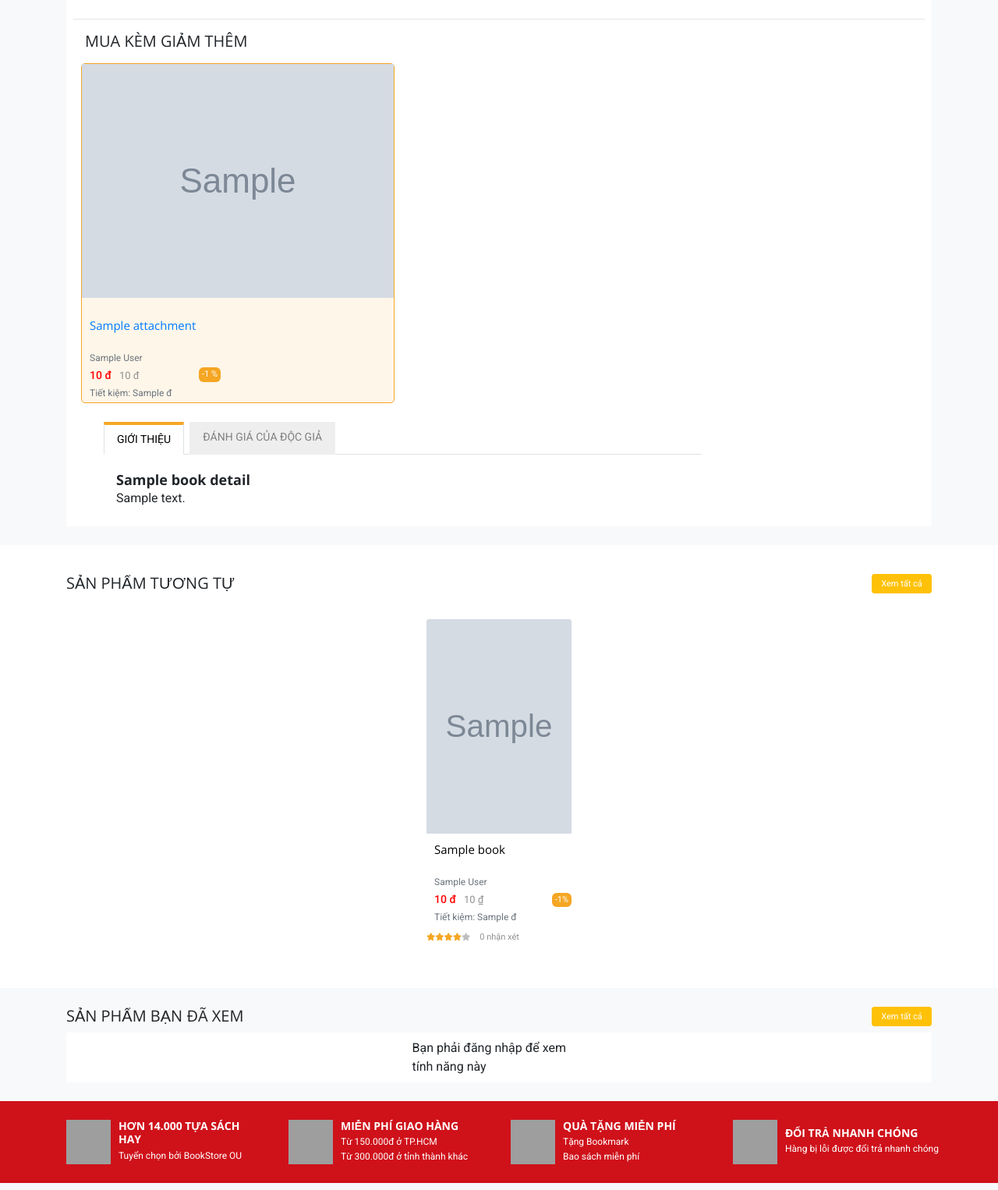
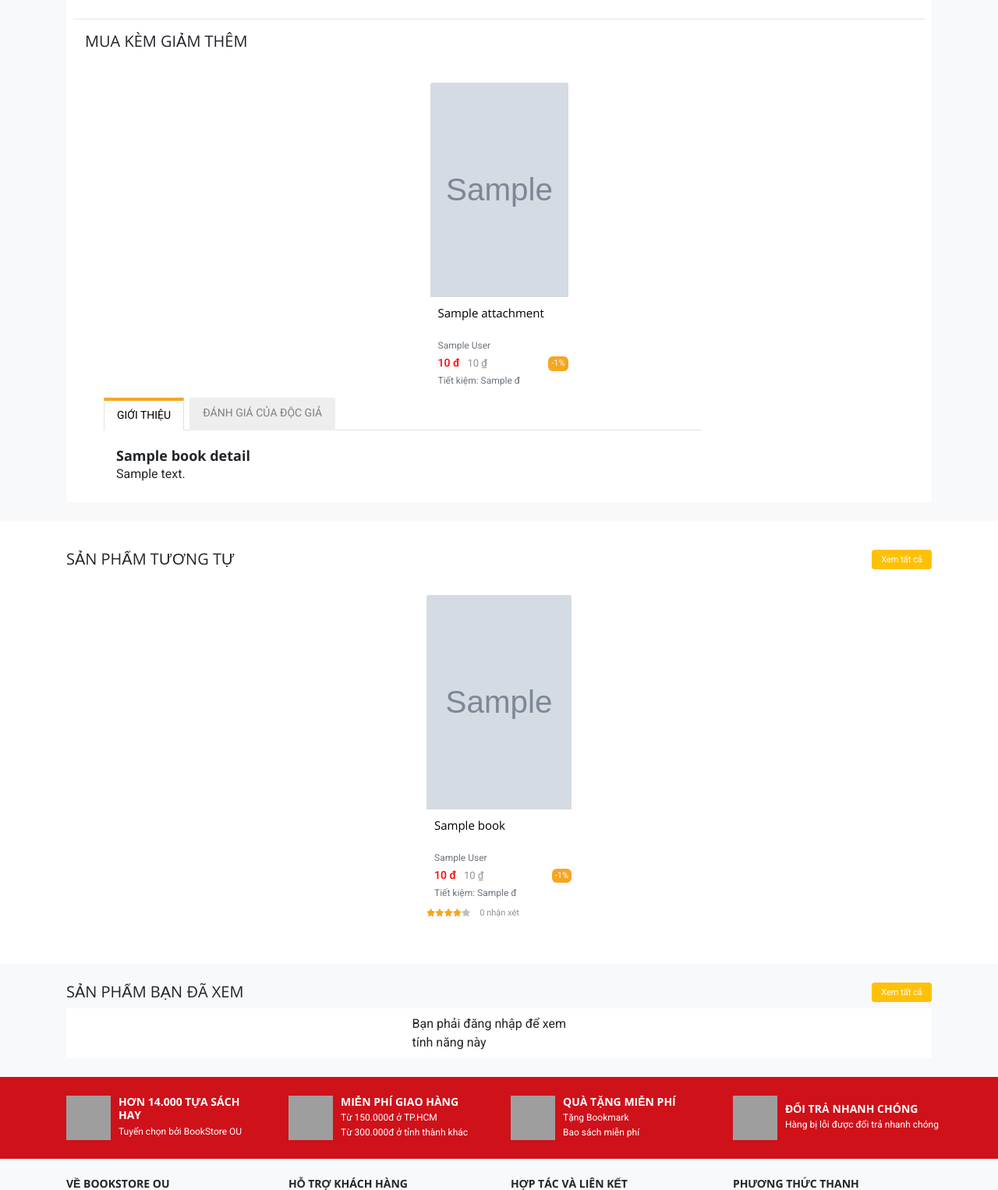
Before and after one commit to nguyentrungkien01/BookStore, a Flask app: template BookStoreApp/templates/non_admin/book-detail.html in a window 1280 px wide. Shown: the part 625-2151 px from the top of the page at 78% size. Run offline with Flask 2, Linux system fonts and the light colour scheme; the template is opened without the code that fills it: most values are stand-ins (such as "Sample title", 1, 10 or a date in 2020); grey boxes marked "Sample" are stand-in pictures; some libraries are stand-ins or nearby versions; grey boxes are pictures that could not be loaded.

Commit message:
Maintain feature (#47)
* ui preview-book

* add maintain-feature page

* update client ui

* update

* update ui

```diff
--- a/BookStoreApp/templates/includes/non_admin/book-detail/book.html
+++ b/BookStoreApp/templates/includes/non_admin/book-detail/book.html
@@ -113,26 +113,29 @@
                     <div class="recommend-book py-3">
                         <h1 class="header text-uppercase" style="font-weight: 400;">Mua kèm giảm thêm</h1>
                     </div>
-                    <div class="row block-info">
+                    <div class="row block-product">
                         {% for attachment in book_attachments%}
                         {% if attachment['book_name'] != book_detail['book_name']%}
-                        <div class="card preferential attachment mb-4">
-                            <a href="/chi-tiet-sach?book_id={{attachment['book_id']}}">
-                                <img id="attachment{{attachment['book_id']}}" src="{{attachment['book_image']}}"
+
+                        <div class="card">
+                            <a href="/chi-tiet-sach?book_id={{attachment['book_id']}}" class="product"
+                                style="text-decoration: none; color: black;" data-toggle="tooltip" data-placement="bottom"
+                                title="{{attachment['book_name']}}">
+                                <img class="card-img-top picture" src="{{attachment['book_image']}}"
                                     alt="{{attachment['book_name']}}">
                                 <div class="card-body content-product mt-3">
                                     <h3 class="card-title book-name">{{attachment['book_name']}}</h3>
                                     <small class="author text-muted">{{attachment['book_author']}}</small>
                                     <div class="price d-flex align-items-baseline">
                                         <div class="new-price">{{attachment['book_price_sale']}} đ</div>
-                                        <div class="old-price text-muted">{{attachment['book_price']}} đ</div>
-                                        <div class="sale">-{{attachment['sale_percent']}} %</div>
+                                        <div class="old-price text-muted">{{attachment['book_price']}} ₫</div>
+                                        <div class="sale">-{{attachment['sale_percent']}}%</div>
                                     </div>
-                                    <small class="author text-muted">Tiết kiệm: {{attachment['money_saving']}} đ</small>
+                                    <small class="author text-muted">Tiết kiệm: {{attachment['money_saving']}}
+                                        đ</small>
                                 </div>
                             </a>
                         </div>
-
                         {%endif%}
                         {% endfor %}
 
@@ -277,7 +280,7 @@
                     <a href="/chi-tiet-sach?book_id={{book['book_id']}}" class="product"
                         style="text-decoration: none; color: black;" data-toggle="tooltip" data-placement="bottom"
                         title="{{book['book_name']}}">
-                        <img class="card-img-top picture" src="{{book['book_image']}}" alt="ma-bun-luu-manh">
+                        <img class="card-img-top picture" src="{{book['book_image']}}" alt="{{book['book_name']}}">
                         <div class="card-body content-product mt-3">
                             <h3 class="card-title book-name">{{book['book_name']}}</h3>
                             <small class="author text-muted">{{book['book_author']}}</small>
```
Also changed, not shown: BookStoreApp/static/js/admin/admin_cart.js (+5 -5 lines), BookStoreApp/static/css/book-store.css.
